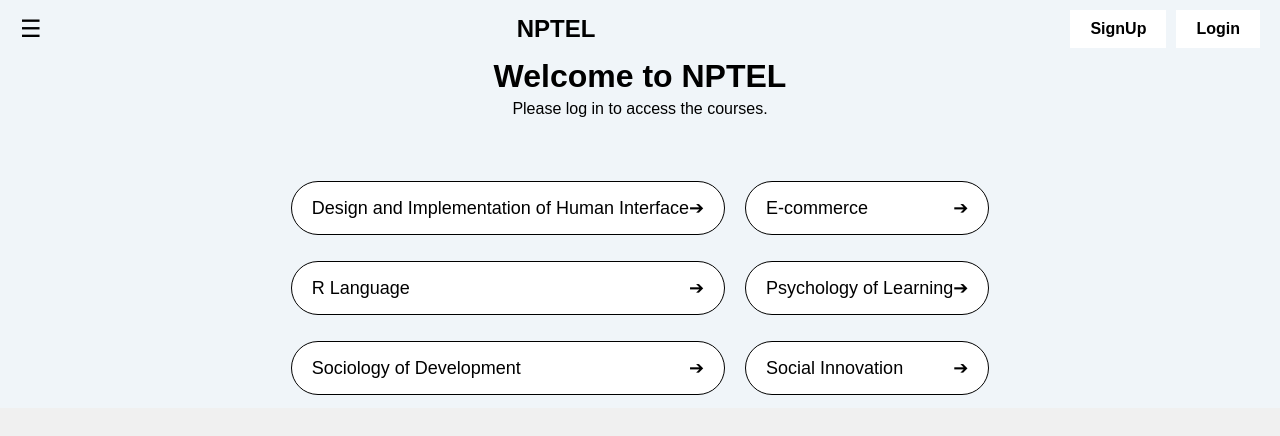
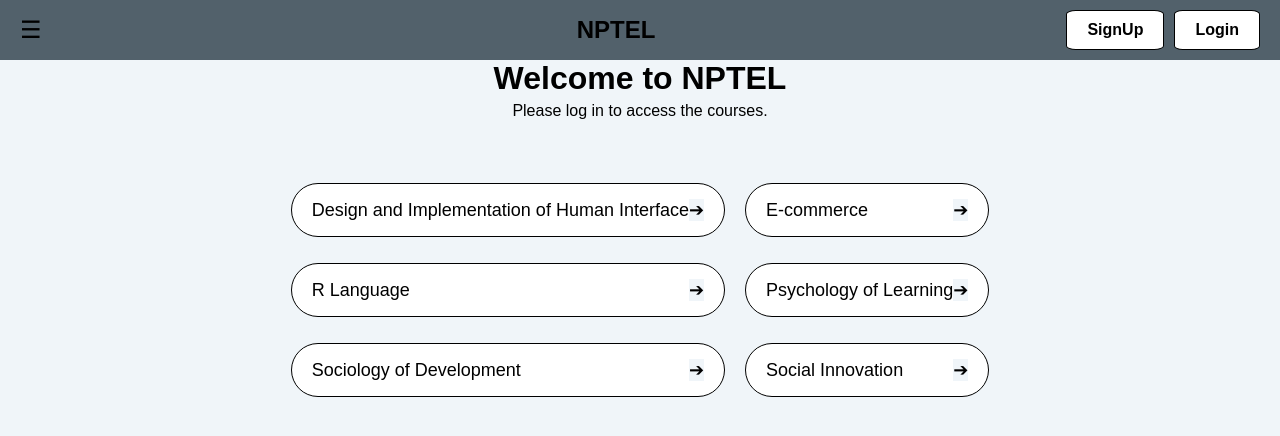
Before and after one commit to fazalshai/anyhomeworkk, a React (Create React App) app: page / in a window 1280 px wide. Shown: the top 436 px of the page. Built offline with nearby package versions, Linux system fonts and the light colour scheme.

Commit message:
Update App.css

```diff
--- a/src/App.css
+++ b/src/App.css
@@ -1,24 +1,28 @@
 /* General styling */
+*{
+  background: #F0F5F9;
+}
 .App {
   text-align: center;
   background: #F0F5F9;
 }
 
 .App-header {
-  background-color: #F0F5F9;
+  background-color: #52616B;
   padding: 10px 20px;
   animation: backgroundColorChange 5s infinite; /* Background color animation */
 }
 
 @keyframes backgroundColorChange {
-  0% { background-color: #F0F5F9; }
-  50% { background-color: #F0F5F9; }
-  100% { background-color: #F0F5F9; }
+  0% { background-color: #52616B; }
+  50% { background-color: #52616B; }
+  100% { background-color: #52616B; }
 }
 
 .navbar {
   position: static;
   display: flex;
+  background: #52616B;
   justify-content: space-between;
   align-items: center;
   animation: navbarSlideIn 1s ease-in-out; /* Navbar slide-in animation */
@@ -36,16 +40,20 @@
 .menu-icon {
   font-size: 24px;
   cursor: pointer;
+  background: #52616B;;
   transition: color 0.3s ease; /* Smooth color change */
 }
 
 .menu-icon:hover {
-  color: #007BFF; /* Change color on hover */
+  color: #ffffff; /* Change color on hover */
 }
 
 .brand-title {
+  /* position: relative; */
+  padding-left: 10%;
   font-size: 24px;
   font-weight: bold;
+  background-color:#52616B;
   /* animation: textColorChange 3s infinite; Text color animation */
 }
 
@@ -56,45 +64,74 @@
 }
 
 .navbar-links {
+  background: #52616B;
   display: flex;
   gap: 10px;
 }
 
-.btn-signup, .btn-login {
+.btn-signup{
   padding: 10px 20px;
   border: 1px solid black;
   text-decoration: none;
-  color: black;
+  /* color: rgb(255, 255, 255); */
   font-weight: bold;
-  background-color: transparent;
-  border: none;
+  /* background-color: black; */
+  /* border: none; */
   font-size: 16px;
   cursor: pointer;
-  animation: buttonBackgroundChange 5s infinite; /* Button background color animation */
+  border-radius: 10%;
+  border-color: #000000;
+  /* animation: buttonBackgroundChange 5s infinite; Button background color animation */
 }
-
+.btn-login {
+  padding: 10px 20px;
+  border: 1px solid black;
+  text-decoration: none;
+  background-color: #000000;
+  color: #ffffff;
+  /* color: rgb(255, 255, 255); */
+  font-weight: bold;
+  /* background-color: black; */
+  /* border: none; */
+  font-size: 16px;
+  cursor: pointer;
+  border-radius: 10%;
+  border-color: #000000;
+  /* animation: buttonBackgroundChange 5s infinite; */
+}
+/*
 @keyframes buttonBackgroundChange {
-  0% { background-color: white; }
-  50% { background-color: lightgray; }
-  100% { background-color: white; }
-}
+  0% { background-color: rgb(0, 0, 0); }
+  50% { background-color: rgb(0, 0, 0); }
+  100% { background-color: rgb(0, 0, 0); }
+} */
 
 .btn-signup:hover, .btn-login:hover {
+  background-color: #000000;
+  color:#ffffff ;
   text-decoration: underline;
 }
 
 .btn-signup {
+
   background-color: white;
+  color: #000000;
+  border-color: #000000;
 }
 
 .btn-login {
-  background-color: black;
+  background-color: rgb(255, 255, 255);
   color: rgb(0, 0, 0);
+  border-color: #000000;
 }
 
-.flex-grid{
+/* .flex-grid{
   display: grid;
-  /* grid-template-columns: repeat(2, 1fr); */
+  /* grid-template-columns: repeat(2, 1fr);
+}*/
+
+.home-txt{
+  padding-top: 20px;
 }
 .courses {
   display: inline-flex;
@@ -119,9 +156,11 @@
 }
 
 .course-item {
+
   width: 100%;
   height: 80px;
   display: flex;
+  flex-wrap: wrap;
   flex-direction: column;
   align-items: center;
   justify-content: space-evenly;
@@ -143,10 +182,19 @@
 }
 
 .course-button:hover {
-  background-color: #f0f0f0;
+  background-color: #1E2022;
+  color: #C9D6DF;
   transform: scale(1.05); /* Slight scale-up on hover */
 }
+.spn{
+  background-color: transparent;
+  border-radius: 100%;
+}
 
+.spn:hover{
+  background-color:#1E2022;
+  color: #ffffff;
+}
 .modal {
   position: fixed;
   top: 0;
```
